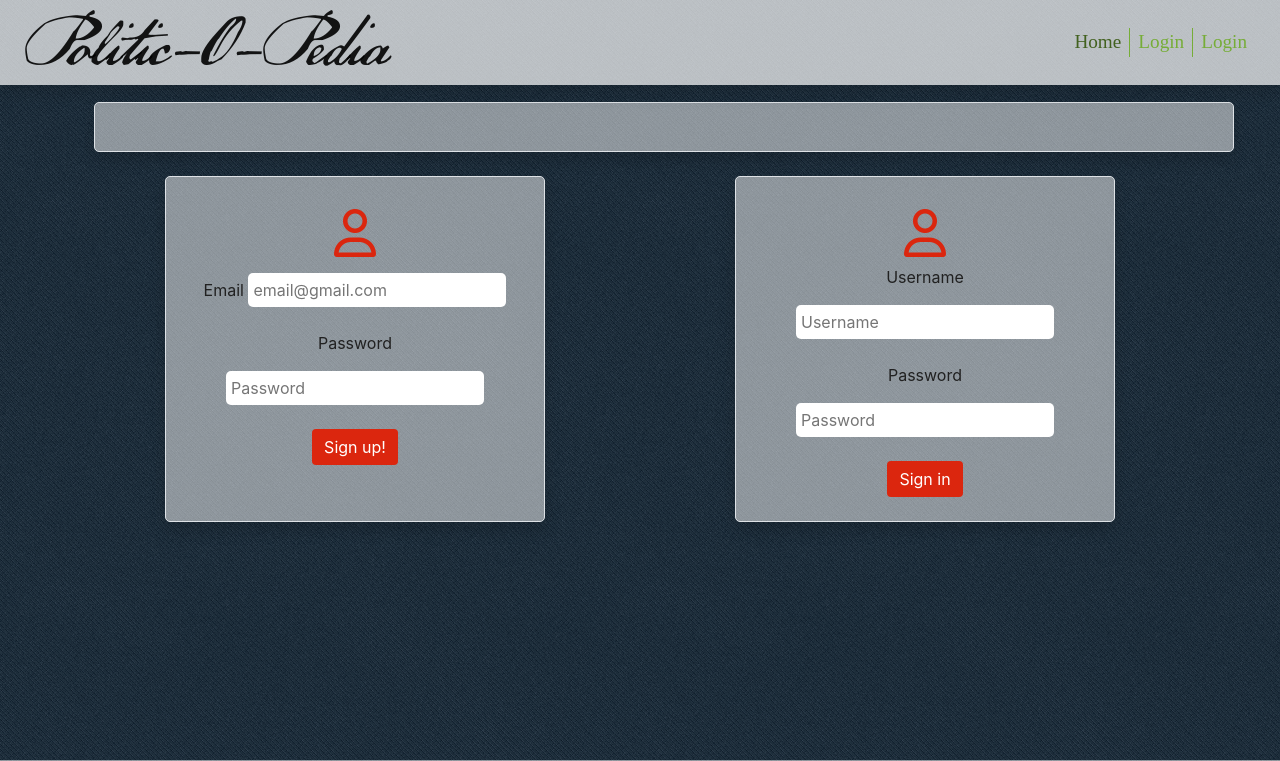
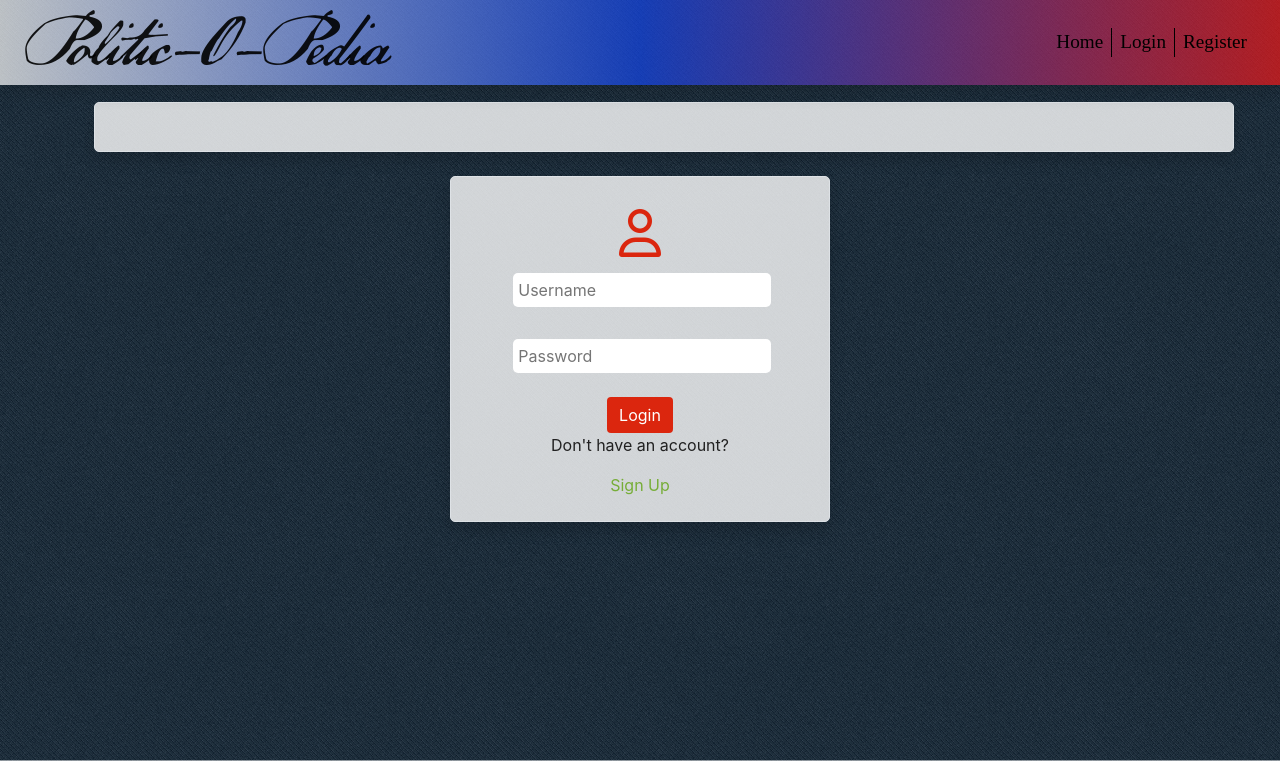
Before and after one commit to vvakharia1/Politic-o-pedia, a web app: file test-project-2/index.html in a window 1280 px wide. Shown: the top 761 px of the page. Run offline with its HTML, style and script files only (its server is not run), Linux system fonts and the light colour scheme; some libraries are stand-ins or nearby versions.

Commit message:
register box

```diff
--- a/test-project-2/assets/style.css
+++ b/test-project-2/assets/style.css
@@ -18,7 +18,7 @@ body {
 }
 
 .ks-container {
-    background-color: rgba(255, 255, 255, 0.5);
+    background-color: rgba(255, 255, 255, 0.8);
     border-radius: 5px;
     box-shadow: 0 0.5rem 1rem rgba(0, 0, 0, 0.15);
     padding: 0px;
@@ -50,22 +50,22 @@ body {
 /*Navigation Bar*/
 
 .navbar-light .navbar-nav .active>.nav-link {
-    color: #42611F;
+    color: rgb(0, 0, 0);
 }
 
 .navbar-light .navbar-nav .nav-link {
-    color: rgb(118, 173, 55);
+    color: rgb(0, 0, 0);
 }
 
 .navbar-light .navbar-nav .nav-link:focus, .navbar-light .navbar-nav .nav-link:hover {
     font-size: 22px;
     transition: .5s ease;
-    color: #42611F;
+    color: rgb(0, 0, 0);
 }
 
 .ks-nav {
     font-size: 1.2rem;
-    border-right: 1px solid rgb(118, 173, 55);
+    border-right: 1px solid rgb(0, 0, 0);
     padding: 0;
 }
 
@@ -76,7 +76,8 @@ body {
 .navbar {
     overflow: hidden;
     padding: 0px 25px;
-    background-color: rgba(255, 255, 255, .7);
+/*     background-color: rgba(255, 255, 255, .7); */
+    background-image: linear-gradient(to right, rgba(255, 255, 255, .7), rgba(20, 70, 233, 0.7),rgba(240, 25, 25, 0.7));
     position: fixed;
     /* Set the navbar to fixed position */
     top: 0;
@@ -155,7 +156,9 @@ footer {
 
 
 /*-Login-- */
-
+.register-form {
+    display:none;
+}
 #login {
     display: block;
 }
--- a/test-project-2/index.html
+++ b/test-project-2/index.html
@@ -8,10 +8,9 @@
         <!-- Bootstrap Link -->
         <link rel="stylesheet" href="https://maxcdn.bootstrapcdn.com/bootstrap/4.0.0/css/bootstrap.min.css"
             integrity="sha384-Gn5384xqQ1aoWXA+058RXPxPg6fy4IWvTNh0E263XmFcJlSAwiGgFAW/dAiS6JXm" crossorigin="anonymous">
-
         <link rel="stylesheet" href="assets/style.css">
         <script src="https://kit.fontawesome.com/59a7a76dd2.js"></script>
-
+        <script src="https://cdnjs.cloudflare.com/ajax/libs/jquery/3.4.1/jquery.js"></script>
 </head>
 <body class="main">
 
@@ -31,10 +30,10 @@
                             <a class="nav-link ks-nav " href="index.html">Home</a>
                         </li>
                         <li class="nav-item">
-                            <a class="nav-link ks-nav" data-toggle="modal" data-target="#loginModal" href="#">Login</a>
+                            <a class="nav-link ks-nav" href="#">Login</a>
                         </li>
                         <li class="nav-item">
-                            <a class="nav-link ks-nav" data-toggle="modal" data-target="#loginModal" href="#">Login</a>
+                            <a class="nav-link ks-nav" href="#">Register</a>
                         </li>
                     </ul>
                 </div>
@@ -48,54 +47,58 @@
                     </section>
                 </div>
             </div>
-            <div class="row">
                 <!-- Signup Form -->
+            <div class="row" id="login-box">
                 <div class="col-md-4 border mx-auto text-center ks-container ">
                     <div class=" fadeInDown">
                         <div id="formContent" class="p-4">
-                            <!-- Tabs Titles -->
-                            <!-- Icon -->
                             <div class="m-2 mt-2">
                                 <i class="far fa-user fa-3x"></i>
                             </div>
                             <form>
                                 <div class="form-group">
-                                    <label for="username">Email</label>
+                                    <label for="username"></label>
                                     <input type="text" class="mx-auto m-2 onNewLine" id="inputUsername"
-                                        placeholder="email@gmail.com">
+                                        placeholder="Username">
                                 </div>
                                 <div class="form-group">
-                                    <label for="password">Password</label>
+                                    <label for="password"></label>
                                     <input type="password" class="mx-auto m-2 onNewLine" id="inputPassword"
                                         placeholder="Password">
                                 </div>
                                 <p id="signUpMessage"></p>
-                                <button type="login" class="mx-auto ks-button" id="signup" value="signup">Sign up!</button>
+                                <button type="login" class="mx-auto ks-button" id="login" value="login">Login</button>
                             </form>
+                            <div class="justify-content-center">
+                                <p>Don't have an account?</p>
+                                <a id="signup" href="#">Sign Up</a>
                             </div>
                         </div>
                     </div>
-                    <!-- Login Form -->
+                </div>
+            </div>
+                    <div class="row" id="register-box">
                         <div class="col-md-4 border mx-auto text-center ks-container ">
-                        <div class="fadeInDown">
+                            <div class=" fadeInDown">
                                 <div id="formContent" class="p-4">
-                                <!-- Tabs Titles -->
-                                <!-- Icon -->
                                     <div class="m-2 mt-2">
                                         <i class="far fa-user fa-3x"></i>
                                     </div>
-
                                     <form>
                                         <div class="form-group">
-                                        <label for="username">Username</label>
-                                        <input type="text" class="mx-auto m-2 onNewLine" id="loginUsername" placeholder="Username">
+                                            <label for="username"></label>
+                                            <input type="text" class="mx-auto m-2 onNewLine" id="register-username" placeholder="Username">
                                         </div>
                                         <div class="form-group">
-                                        <label for="password">Password</label>
-                                        <input type="password" class="mx-auto m-2 onNewLine" id="loginPassword" placeholder="Password">
+                                            <label for="password"></label>
+                                            <input type="password" class="mx-auto m-2 onNewLine" id="register-password" placeholder="Password">
                                         </div>
-                                    <button type="login" class="mx-auto ks-button" id="login" value="login">Sign in</button>
+                                        <p id="signUpMessage"></p>
+                                        <button type="login" class="mx-auto ks-button" id="register" value="login">Register</button>
                                     </form>
+                                    <div class="justify-content-center">
+                                        <p>Already have an account?</p> <a id="go-back-login" href="#">Login</a>
+                                    </div>
                                 </div>
                             </div>
                         </div>
@@ -107,4 +110,21 @@
             </div>
         </footer>
 </body>
+
+<script>
+$("#register-box").hide()
+    $("#signup").on("click", function (event) {
+        event.preventDefault();
+    //    console.log("you clicked me")
+        $("#login-box").hide()
+        $("#register-box").show()
+    })
+
+$("#go-back-login").on("click", function (event) {
+    event.preventDefault();
+    console.log("you clicked me")
+    $("#register-box").hide()
+    $("#login-box").show()
+})
+</script>
 </html>
```
Lines whose indentation alone changed are shown as unchanged.
